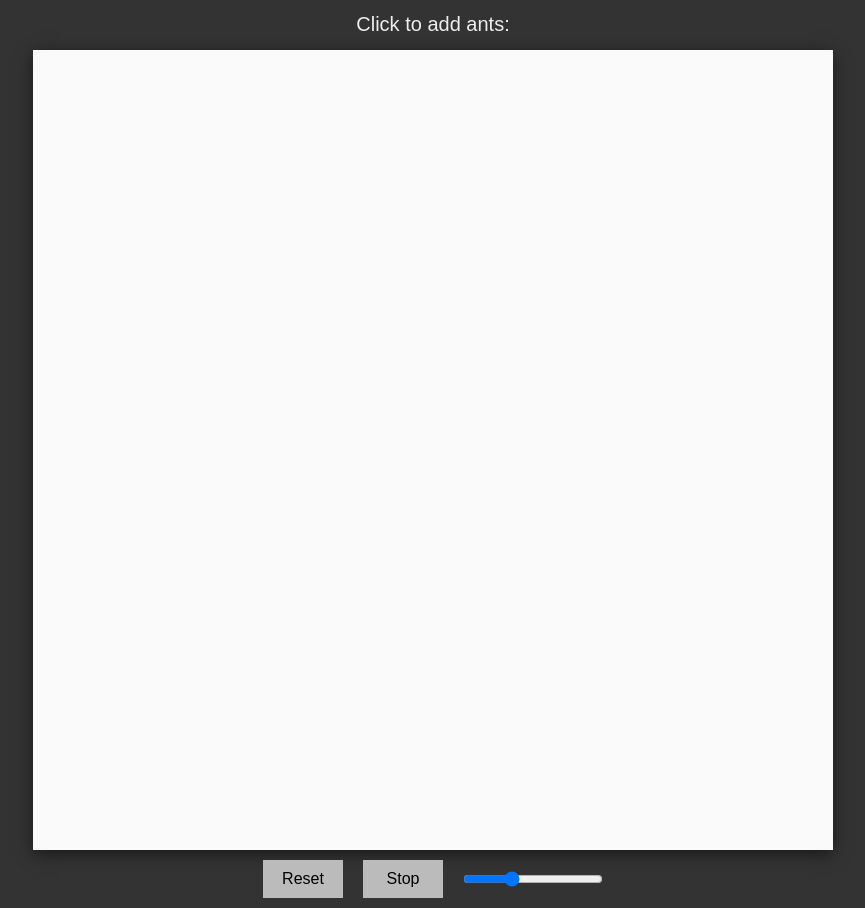
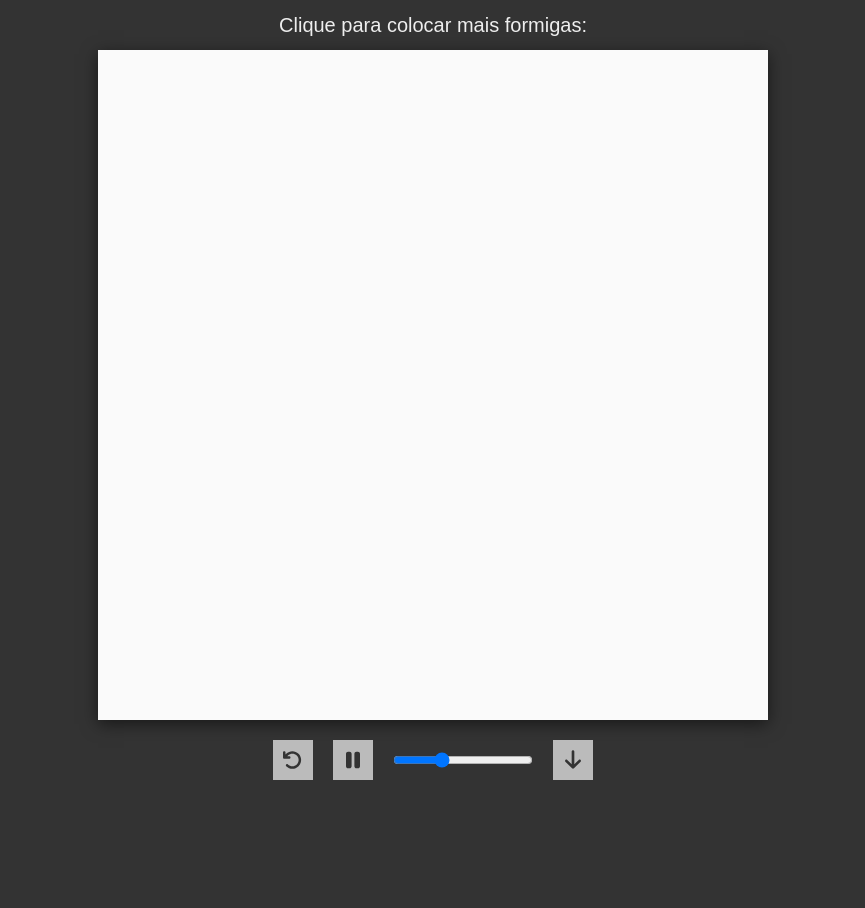
Before and after one commit to Lobo93/langton-ant, a plain HTML site: page index.html in a window 1280 px wide. Shown: the whole page, without its empty margins (207-1072 px from the left). After the commit the page ends 800 px from the top, so only its background shows below. Drawn offline with Linux system fonts and the light colour scheme.

Commit message:
Download button
- Added download button
- Added icons to buttons
- Changed language to pt-BR
- Minor code improvements

```diff
--- a/index.html
+++ b/index.html
@@ -1,19 +1,20 @@
 <!DOCTYPE html>
-<html lang="en">
+<html lang="pt-BR">
 	<head>
 		<meta charset="UTF-8">
 		<meta http-equiv="X-UA-Compatible" content="IE=edge">
 		<meta name="viewport" content="width=device-width, initial-scale=1.0">
 		<link rel="stylesheet" href="style.css">
-		<title>Langton's Ant'</title>
+		<title>Formiga de Langton</title>
 	</head>
 	<body>
-		<h1>Click to add ants:</h1>
+		<h1>Clique para colocar mais formigas:</h1>
 		<canvas id="canvas" class="canvas"></canvas>
 		<div class="flex">
-			<button id="reset">Reset</button>
-			<button id="play">Stop</button>
+			<button id="reset" class="button icon-reset"></button>
+			<button id="play" class="button icon-pause"></button>
 			<input id="speed" type="range" min="0" max="3" step="0.05" value="1">
+			<a id="download" class="button icon-download" download="image.png"></a>
 		</div>
 		<script src="main.js"></script>
 	</body>
--- a/main.js
+++ b/main.js
@@ -65,7 +65,7 @@ function cycle() {
 
 			// Change square color
 			board[ant.y][ant.x] ^= 1
-			board[ant.y][ant.x] === 0 ? context.fillStyle = color0 : context.fillStyle = color1
+			context.fillStyle = board[ant.y][ant.x] === 0 ? color0 : color1
 			context.fillRect(ant.x * squareSize, ant.y * squareSize, squareSize, squareSize)
 
 			// Move forward 1 square
@@ -87,6 +87,8 @@ function cycle() {
 	// Call next cycle
 	setTimeout(cycle, interval)
 }
+
+// First cycle
 cycle()
 
 // Inputs
@@ -97,7 +99,8 @@ speed.addEventListener('input', () => {
 
 const play = document.getElementById('play')
 play.addEventListener('click', () => {
-	play.textContent = play.textContent === 'Stop' ? 'Play' : 'Stop'
+	play.classList.toggle('icon-play')
+	play.classList.toggle('icon-pause')
 	playing ^= 1
 })
 
@@ -107,6 +110,12 @@ reset.addEventListener('click', () => {
 	ants.length = 0
 	context.fillStyle = color0
 	context.fillRect(0, 0, boardWidth * squareSize, boardHeight * squareSize)
-	play.textContent = 'Stop'
+	play.classList.remove('icon-play')
+	play.classList.add('icon-pause')
 	playing = 1
 })
+
+const download = document.getElementById('download')
+download.addEventListener('click', () => {
+	download.href = canvas.toDataURL()
+})
--- a/style.css
+++ b/style.css
@@ -17,28 +17,51 @@ h1 {
 
 .canvas {
 	box-shadow: 0 4px 16px #0008;
-	max-width: 90%
+	max-width: calc(100vw - 40px);
+	max-height: calc(100vh - 130px);
 }
 
 .flex {
 	display: flex;
 	align-items: center;
+	margin: 20px 0;
 }
 
-button {
+.button {
 	background-color: #bbb;
 	border: none;
 	outline: none;
-	font-size: 16px;
-	width: 80px;
-	padding: 10px;
-	margin: 10px;
+	width: 40px;
+	height: 40px;
+	margin: 0 10px;
 	cursor: pointer;
+	background-repeat: no-repeat;
+	background-position: center;
 	transition: background-color .1s;
 }
 
-button:hover {
+.button:hover {
 	background-color: #ccc;
+}
+
+.icon-reset {
+	background-image: url(images/reset.svg);
+	background-size: 20px;
+}
+
+.icon-play {
+	background-image: url(images/play.svg);
+	background-size: 13px;
+}
+
+.icon-pause {
+	background-image: url(images/pause.svg);
+	background-size: 14px;
+}
+
+.icon-download {
+	background-image: url(images/download.svg);
+	background-size: 16px;
 }
 
 input[type="range"] {
```
Also changed, not shown: images/download.svg (added), images/pause.svg (added), images/play.svg (added), images/reset.svg (added).
